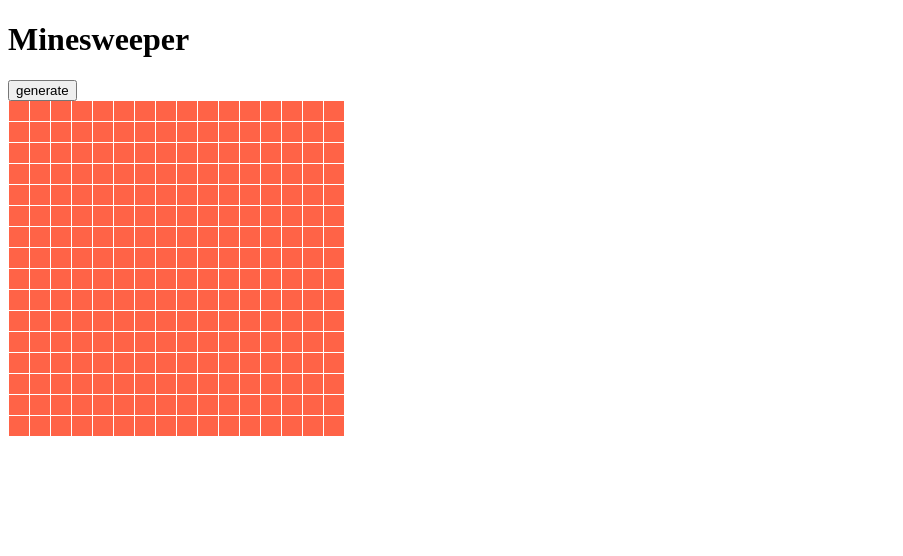
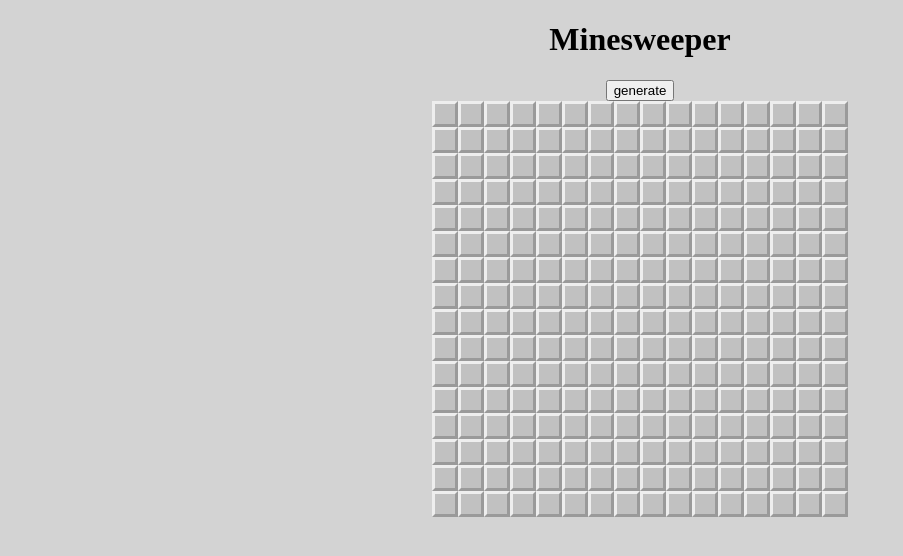
Before and after one commit to teustice/minesweeper, an Angular app: page / in a window 1280 px wide. Both pictures are taken after a click on the button "generate". Shown: the top 556 px of the page, without its empty margins (0-903 px from the left). Built offline with nearby package versions, Linux system fonts and the light colour scheme.

Commit message:
add flagging and style

```diff
--- a/src/app/app.component.html
+++ b/src/app/app.component.html
@@ -3,7 +3,7 @@
 
 
 <div *ngFor="let row of board" class="row">
-  <div (click)="updateBoard(space)" *ngFor="let space of row"class="space">
-    <span *ngIf="space.isClicked" class="bomb-count">{{space.bombCount}}</span>
+  <div (contextmenu)="flagThat(space)" (click)="updateBoard(space)" *ngFor="let space of row" [class]="space.clickedStatus">
+    <span *ngIf="space.isClicked" class="bomb-count c{{space.bombCount}}" >{{space.bombCount}}</span>
   </div>
 </div>
--- a/src/app/app.component.ts
+++ b/src/app/app.component.ts
@@ -7,6 +7,7 @@ import { Space } from './space.model';
   styleUrls: ['./app.component.css']
 })
 export class AppComponent {
+  colors: string[] = ['red','orange','green','blue','pink','salmon','darkgray','black'];
   board = [];
   difficultySettings = [
     {
@@ -101,19 +102,23 @@ export class AppComponent {
   }
 
   updateBoard(space: Space){
-    if(space.isBomb){
-      alert("KABLOOOM, game over")
-    } else{
-      this.reveal(space.x,space.y)
-      space.isClicked = true;
+    console.log(this.board[space.x][space.y].clickedStatus);
+    if(this.board[space.x][space.y].clickedStatus !== 'flagged'){
+      if(space.isBomb){
+        alert("KABLOOOM, game over")
+      } else{
+        this.reveal(space.x,space.y)
+        space.isClicked = true;
+      }
     }
   }
 
   reveal(x: number, y: number){
     console.log(x);
     console.log(y);
-    if(x > 0 && x < this.board.length && y > 0 && y < this.board[0].length && !this.board[x][y].isClicked && !this.board[x][y].isBomb){
+    if(x >= 0 && x < this.board.length && y >= 0 && y < this.board[0].length && !this.board[x][y].isClicked && !this.board[x][y].isBomb && this.board[x][y].clickedStatus !== 'flagged'){
       this.board[x][y].isClicked = true;
+      this.board[x][y].clickedStatus = 'revealed';
       if(this.board[x][y].bombCount === 0){
         console.log(`checking: (${x},${y})`)
         this.reveal(x-1,y-1);
@@ -129,4 +134,17 @@ export class AppComponent {
       }
     }
   }
+
+  getColor(index: string){
+    return this.colors[parseInt(index,10)];
+  }
+
+  flagThat(space: Space) {
+    if(this.board[space.x][space.y].clickedStatus === 'flagged'){
+      this.board[space.x][space.y].clickedStatus = 'hidden';
+    }
+    else if(this.board[space.x][space.y].clickedStatus === 'hidden'){
+      this.board[space.x][space.y].clickedStatus = 'flagged';
+    }
+  }
 }
--- a/src/app/space.model.ts
+++ b/src/app/space.model.ts
@@ -2,5 +2,7 @@ export class Space {
   bombCount: number = 0;
   isBomb: boolean = false;
   isClicked: boolean = false;
+  clickedStatus: string = "hidden"
+  isFlagged: boolean = false;
   constructor(public x: number, public y: number){}
 }
--- /dev/null
+++ b/src/assets/scripts.js
@@ -0,0 +1 @@
+document.addEventListener('contextmenu', event => event.preventDefault());
--- a/src/index.html
+++ b/src/index.html
@@ -6,6 +6,7 @@
   <base href="/">
 
   <meta name="viewport" content="width=device-width, initial-scale=1">
+  <script type="text/javascript" src="/assets/scripts.js"></script>
   <link rel="icon" type="image/x-icon" href="favicon.ico">
 </head>
 <body>
--- a/src/styles.css
+++ b/src/styles.css
@@ -1,24 +1,78 @@
 /* You can add global styles to this file, and also import other style files */
-.row {
-  height: 20px;
-  margin-bottom: 1px;
+body {
+  text-align: center;
+  background-color: lightgray;
 }
 
-.space {
+.row {
+  height: auto;
+}
+
+.row div {
   vertical-align: top;
   height: 20px;
   width: 20px;
-  background-color: tomato;
-  margin-left: 1px;
   display: inline-block;
+  font-family: sans-serif;
+  font-weight: 600;
+  font-size: 21px;
+  line-height: 22px;
 }
-.space:hover{
-  background-color: salmon;
+
+.hidden {
+  border-style: outset;
+  background-color: rgb(193,193,193);
+}
+
+.flagged {
+  background-color: black;
+  border-style: outset;
+}
+
+.revealed {
+  border: 1px solid gray;
+  padding: 2px;
+  background-color: rgb(193,193,193);
 }
 
 .bomb-count {
-  font-size: 20px;
   text-align: center;
   color: white;
-  margin-left: 6px;
+  margin-left: 4px;
 }
+
+.c0 {
+  color:rgb(193,193,193);
+}
+
+.c1 {
+  color:rgb(0,0,255);
+}
+
+.c2 {
+  color:rgb(0,128,0);
+}
+
+.c3 {
+  color:rgb(255,0,0);
+}
+
+.c4 {
+  color:rgb(0,0,128);
+}
+
+.c5 {
+  color:rgb(128,0,0);
+}
+
+.c6 {
+  color:rgb(0,128,128);
+}
+
+.c7 {
+  color:rgb(0,0,0);
+}
+
+.c8 {
+  color:rgb(128,128,128);
+}
```
